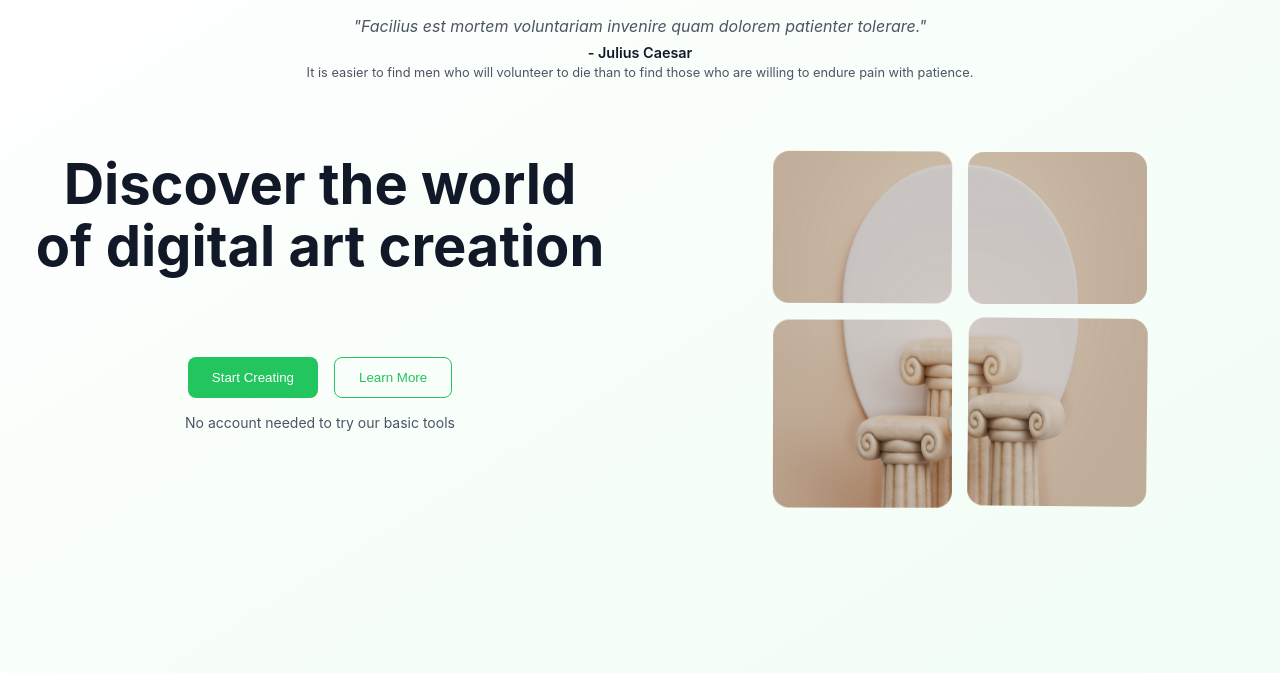
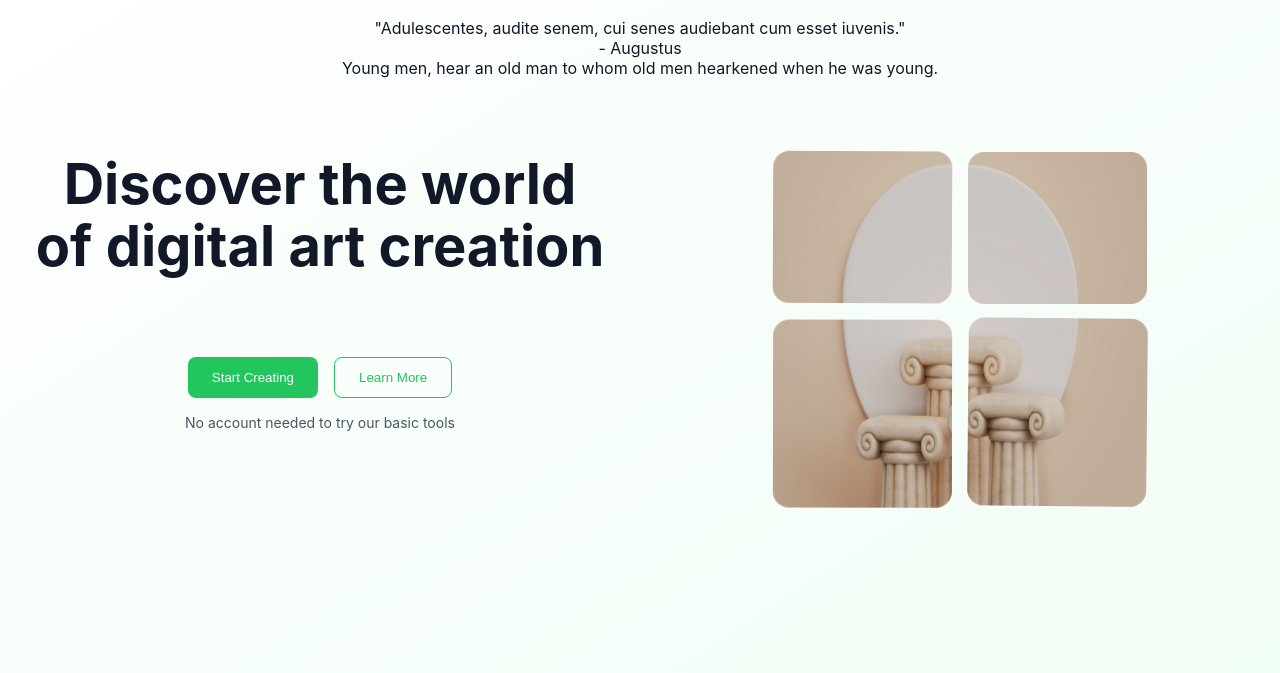
Before and after one commit to BilalMagg/Art-Gallery, a Flask app: page / in a window 1280 px wide. Shown: the part 64-737 px from the top of the page. Run offline with Flask 3, Linux system fonts and the light colour scheme.

Commit message:
Fix the quotes to generate automatically

```diff
--- a/templates/index.html
+++ b/templates/index.html
@@ -47,9 +47,9 @@
 
         <!-- Quote Section -->
         <div class="quote-section">
-            <p class="quote-text">"Facilius est mortem voluntariam invenire quam dolorem patienter tolerare."</p>
-            <p class="quote-author">- Julius Caesar</p>
-            <p class="quote-meaning">It is easier to find men who will volunteer to die than to find those who are willing to endure pain with patience.</p>
+            <p class="quote">"{{ quote['quote'] }}"</p>
+            <p class="author">- {{ quote['author'] }}</p>
+            <p class="meaning">{{ quote['meaning'] }}</p>
         </div>
 
         <!-- Main Content -->
```
